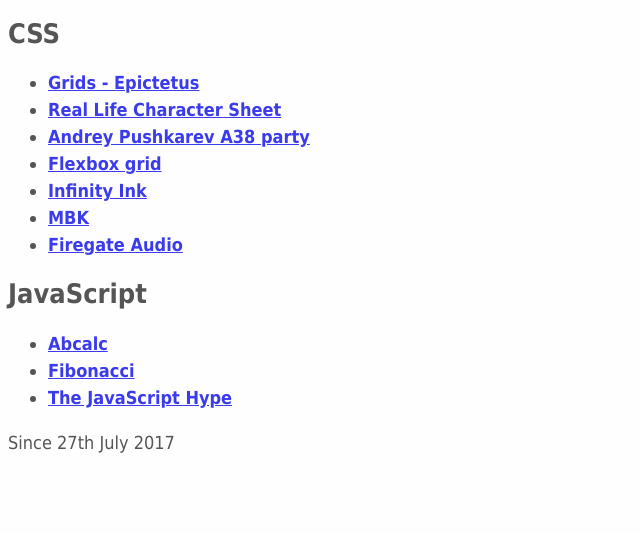
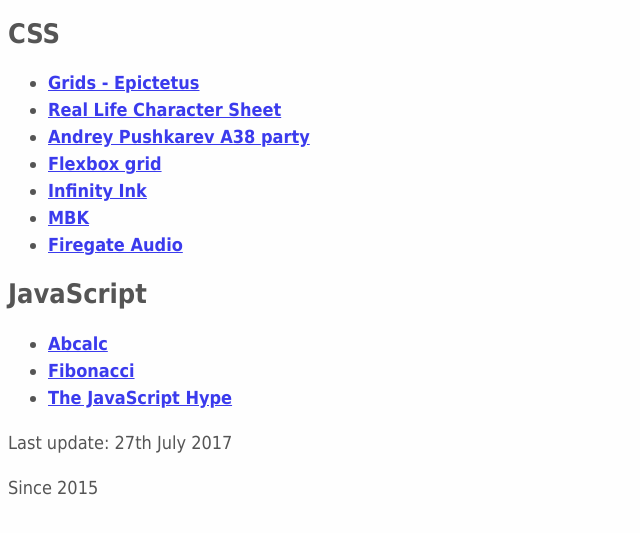
Before and after one commit to krondorl/krondorl.github.io, a plain HTML site: page index.html in a window 1280 px wide. Shown: the part 105-638 px from the top of the page, without its empty margins (0-640 px from the left). Drawn offline with Linux system fonts and the light colour scheme.

Commit message:
Update Last update date

```diff
--- a/index.html
+++ b/index.html
@@ -43,7 +43,8 @@
     <li><a href="/fibonacci/">Fibonacci</a></li>
     <li><a href="/the-javascript-hype/">The JavaScript Hype</a></li>
   </ul>
-  <p>Since 27th July 2017</p>
+  <p>Last update: 27th July 2017</p>
+  <p>Since 2015</p>
   <script>
     document.addEventListener("DOMContentLoaded", function(event) {
       var a = document.getElementsByTagName('a');
```
